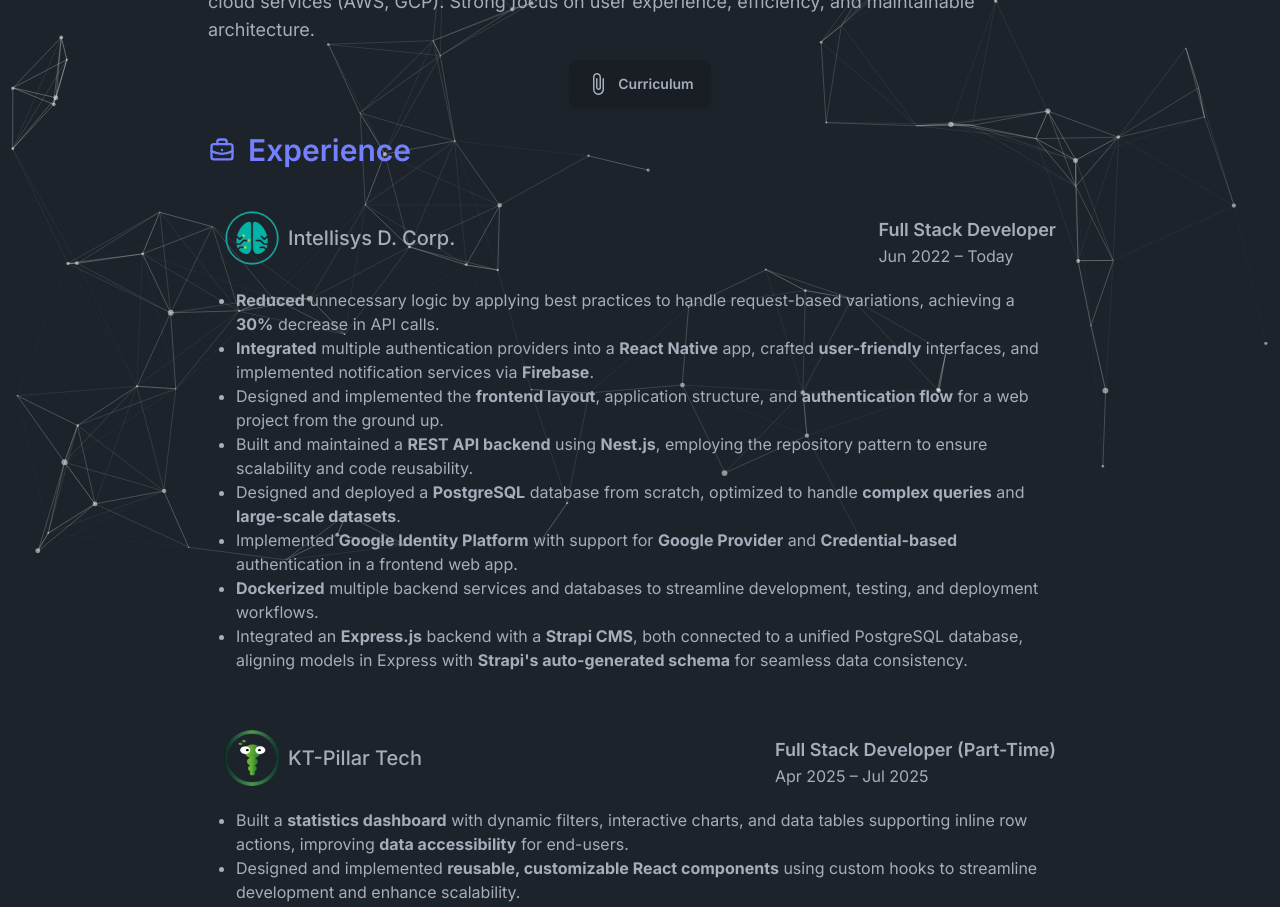
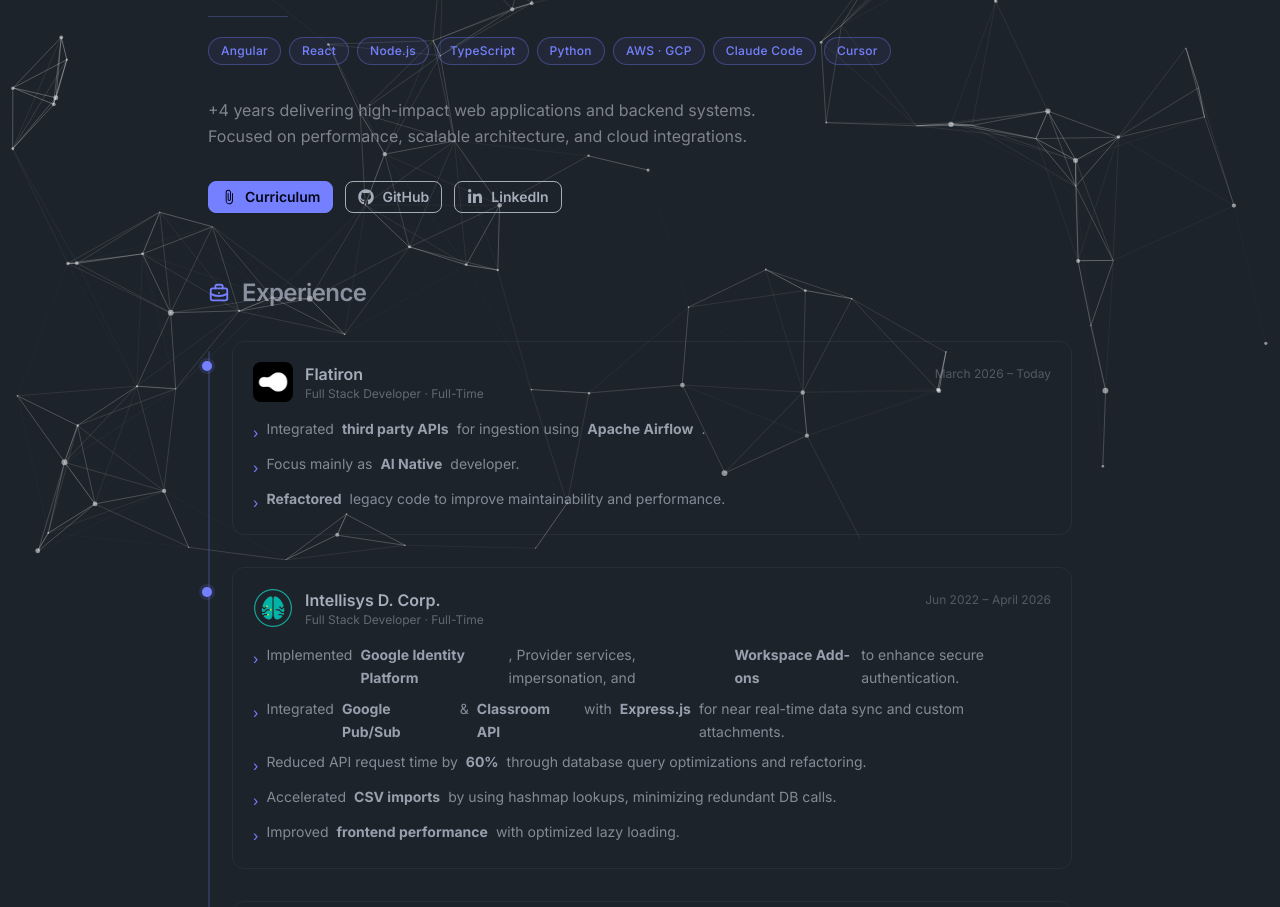
Before and after one commit to XamS9/Samuel-Gomez-Portfolio, an Angular app: page / in a window 1280 px wide. Shown: the part 240-1147 px from the top of the page. Built offline with nearby package versions, Linux system fonts and the light colour scheme.

Commit message:
feat: flatiron experience added, redesign applied

```diff
--- a/src/app/content/content.component.css
+++ b/src/app/content/content.component.css
@@ -12,3 +12,28 @@
     transform: translateY(0);
   }
 }
+
+.hero-name {
+  background: linear-gradient(
+    135deg,
+    oklch(var(--bc)) 0%,
+    oklch(var(--p)) 60%,
+    oklch(var(--a)) 100%
+  );
+  -webkit-background-clip: text;
+  -webkit-text-fill-color: transparent;
+  background-clip: text;
+}
+
+.hero-pill {
+  display: inline-flex;
+  align-items: center;
+  padding: 0.25rem 0.75rem;
+  border-radius: 9999px;
+  font-size: 0.75rem;
+  font-weight: 500;
+  border: 1px solid oklch(var(--p) / 0.35);
+  color: oklch(var(--p));
+  background: oklch(var(--p) / 0.06);
+  letter-spacing: 0.025em;
+}
--- a/src/app/content/content.component.html
+++ b/src/app/content/content.component.html
@@ -1,36 +1,71 @@
 <div class="fade-in-up z-10 relative">
   <section
     id="home"
-    class="flex justify-center flex-col pt-24 pb-8 scroll-m-20 w-full mx-auto container lg:max-w-4xl md:max-w-2xl"
+    class="flex justify-center flex-col pt-32 pb-8 scroll-m-20 w-full mx-auto container lg:max-w-4xl md:max-w-2xl"
   >
-    <h1 class="text-6xl justify-center flex mb-4">Hi, I'm Samuel</h1>
-    <p class="text-lg justify-center flex mb-4">
-      A Full Stack Developer with +3 years of experience delivering high-impact web applications and backend systems. Skilled in optimizing performance, building scalable solutions, and integrating cloud services (AWS, GCP). Strong focus on user experience, efficiency, and maintainable architecture.
+    <!-- Hero -->
+    <div class="mb-16">
+      <h1 class="hero-name text-5xl md:text-7xl font-bold leading-tight mb-3">
+        Samuel Gomez
+      </h1>
+      <p class="text-xl text-base-content/60 mb-4">Full Stack Developer</p>
+      <div class="border-t border-primary/30 w-20 mb-5"></div>
+      <div class="flex flex-wrap gap-2 mb-8">
+        <span class="hero-pill">Angular</span>
+        <span class="hero-pill">React</span>
+        <span class="hero-pill">Node.js</span>
+        <span class="hero-pill">TypeScript</span>
+        <span class="hero-pill">Python</span>
+        <span class="hero-pill">AWS · GCP</span>
+        <span class="hero-pill">Claude Code</span>
+        <span class="hero-pill">Cursor</span>
+      </div>
+      <p class="text-base text-base-content/70 max-w-xl mb-8 leading-relaxed">
+        +4 years delivering high-impact web applications and backend systems.
+        Focused on performance, scalable architecture, and cloud integrations.
       </p>
-    <div class="flex justify-center mb-6">
+      <div class="flex gap-3 flex-wrap">
         <a
-        class="btn hover:scale-110 hover:opacity-70"
+          class="btn btn-primary btn-sm gap-2"
           href="https://docs.google.com/document/d/1tpD7P368g6wMWc8_FfoGRx6uI0rm6FDw4Qj3ERFYDho/edit?usp=sharing"
           rel="noopener noreferrer"
           target="_blank"
-        ><svg
-          xmlns="http://www.w3.org/2000/svg"
-          xmlns:xlink="http://www.w3.org/1999/xlink"
-          viewBox="0 0 24 24"
-          width="24px"
-          height="24px"
         >
-          <path
-            d="M16.5 6.75v10.58c0 2.09-1.53 3.95-3.61 4.15A3.993 3.993 0 0 1 8.5 17.5V5.14c0-1.31.94-2.5 2.24-2.63A2.5 2.5 0 0 1 13.5 5v10.5c0 .55-.45 1-1 1s-1-.45-1-1V6.75c0-.41-.34-.75-.75-.75s-.75.34-.75.75v8.61c0 1.31.94 2.5 2.24 2.63A2.5 2.5 0 0 0 15 15.5V5.17c0-2.09-1.53-3.95-3.61-4.15A3.998 3.998 0 0 0 7 5v12.27c0 2.87 2.1 5.44 4.96 5.71c3.29.3 6.04-2.26 6.04-5.48V6.75c0-.41-.34-.75-.75-.75s-.75.34-.75.75z"
-            fill="currentColor"
-          ></path></svg>Curriculum</a
+          <svg xmlns="http://www.w3.org/2000/svg" viewBox="0 0 24 24" width="16px" height="16px">
+            <path d="M16.5 6.75v10.58c0 2.09-1.53 3.95-3.61 4.15A3.993 3.993 0 0 1 8.5 17.5V5.14c0-1.31.94-2.5 2.24-2.63A2.5 2.5 0 0 1 13.5 5v10.5c0 .55-.45 1-1 1s-1-.45-1-1V6.75c0-.41-.34-.75-.75-.75s-.75.34-.75.75v8.61c0 1.31.94 2.5 2.24 2.63A2.5 2.5 0 0 0 15 15.5V5.17c0-2.09-1.53-3.95-3.61-4.15A3.998 3.998 0 0 0 7 5v12.27c0 2.87 2.1 5.44 4.96 5.71c3.29.3 6.04-2.26 6.04-5.48V6.75c0-.41-.34-.75-.75-.75s-.75.34-.75.75z" fill="currentColor"/>
+          </svg>
+          Curriculum
+        </a>
+        <a
+          class="btn btn-outline btn-sm gap-2"
+          href="https://github.com/XamS9"
+          rel="noopener noreferrer"
+          target="_blank"
         >
+          <svg xmlns="http://www.w3.org/2000/svg" width="16" height="16" viewBox="0 0 496 512">
+            <path d="M165.9 397.4c0 2-2.3 3.6-5.2 3.6c-3.3.3-5.6-1.3-5.6-3.6c0-2 2.3-3.6 5.2-3.6c3-.3 5.6 1.3 5.6 3.6zm-31.1-4.5c-.7 2 1.3 4.3 4.3 4.9c2.6 1 5.6 0 6.2-2s-1.3-4.3-4.3-5.2c-2.6-.7-5.5.3-6.2 2.3zm44.2-1.7c-2.9.7-4.9 2.6-4.6 4.9c.3 2 2.9 3.3 5.9 2.6c2.9-.7 4.9-2.6 4.6-4.6c-.3-1.9-3-3.2-5.9-2.9zM244.8 8C106.1 8 0 113.3 0 252c0 110.9 69.8 205.8 169.5 239.2c12.8 2.3 17.3-5.6 17.3-12.1c0-6.2-.3-40.4-.3-61.4c0 0-70 15-84.7-29.8c0 0-11.4-29.1-27.8-36.6c0 0-22.9-15.7 1.6-15.4c0 0 24.9 2 38.6 25.8c21.9 38.6 58.6 27.5 72.9 20.9c2.3-16 8.8-27.1 16-33.7c-55.9-6.2-112.3-14.3-112.3-110.5c0-27.5 7.6-41.3 23.6-58.9c-2.6-6.5-11.1-33.3 2.6-67.9c20.9-6.5 69 27 69 27c20-5.6 41.5-8.5 62.8-8.5s42.8 2.9 62.8 8.5c0 0 48.1-33.6 69-27c13.7 34.7 5.2 61.4 2.6 67.9c16 17.7 25.8 31.5 25.8 58.9c0 96.5-58.9 104.2-114.8 110.5c9.2 7.9 17 22.9 17 46.4c0 33.7-.3 75.4-.3 83.6c0 6.5 4.6 14.4 17.3 12.1C428.2 457.8 496 362.9 496 252C496 113.3 383.5 8 244.8 8z" fill="currentColor"/>
+          </svg>
+          GitHub
+        </a>
+        <a
+          class="btn btn-outline btn-sm gap-2"
+          href="https://www.linkedin.com/in/samuel-g-dev/"
+          rel="noopener noreferrer"
+          target="_blank"
+        >
+          <svg xmlns="http://www.w3.org/2000/svg" width="16" height="16" viewBox="0 0 448 512">
+            <path d="M100.28 448H7.4V148.9h92.88zM53.79 108.1C24.09 108.1 0 83.5 0 53.8a53.79 53.79 0 0 1 107.58 0c0 29.7-24.1 54.3-53.79 54.3zM447.9 448h-92.68V302.4c0-34.7-.7-79.2-48.29-79.2c-48.29 0-55.69 37.7-55.69 76.7V448h-92.78V148.9h89.08v40.8h1.3c12.4-23.5 42.69-48.3 87.88-48.3c94 0 111.28 61.9 111.28 142.3V448z" fill="currentColor"/>
+          </svg>
+          LinkedIn
+        </a>
       </div>
-    <app-experience class="mb-6" id="experience" />
-    <app-cards class="mb-6" id="projects" />
+    </div>
+
+    <app-experience class="mb-10" id="experience" />
+    <app-cards class="mb-10" id="projects" />
     @defer () {
       <div
-        class="flex lg:flex-row flex-col items-center justify-center lg:gap-x-10"
+        class="flex lg:flex-row flex-col items-start justify-center lg:gap-x-10"
       >
         <app-stack id="stack" />
         <div></div>
--- a/src/app/experience/experience.component.css
+++ b/src/app/experience/experience.component.css
@@ -1,12 +1,47 @@
-.experience-tasks {
-  padding-block-start: 1em;
-  padding-inline-start: 2em;
-  font-size: 1.1rem;
-  list-style: disc;
+.timeline-section {
+  display: flex;
+  flex-direction: column;
+  position: relative;
+  padding-left: 1.5rem;
 }
 
-.experiences {
-  display: flex;
-  flex-direction: column;
-  gap: 24px
+.timeline-section::before {
+  content: '';
+  position: absolute;
+  left: 0;
+  top: 0.6rem;
+  bottom: 0.6rem;
+  width: 2px;
+  background: oklch(var(--p) / 0.2);
+  border-radius: 999px;
 }
+
+.timeline-entry {
+  position: relative;
+  padding-bottom: 2rem;
+}
+
+.timeline-entry:last-child {
+  padding-bottom: 0;
+}
+
+.timeline-dot {
+  position: absolute;
+  left: -1.875rem;
+  top: 1.25rem;
+  width: 0.625rem;
+  height: 0.625rem;
+  border-radius: 50%;
+  background: oklch(var(--p));
+  box-shadow: 0 0 0 3px oklch(var(--p) / 0.15);
+  transition: box-shadow 0.2s;
+}
+
+.timeline-entry:hover .timeline-dot {
+  box-shadow: 0 0 0 6px oklch(var(--p) / 0.25);
+  background: oklch(var(--p) / 0.85);
+}
+
+.timeline-card {
+  border: 1px solid oklch(var(--bc) / 0.08);
+}
--- a/src/app/experience/experience.component.html
+++ b/src/app/experience/experience.component.html
@@ -1,13 +1,13 @@
 <div class="flex flex-col mb-6">
   <h2
-    class="flex items-center mb-6 text-3xl font-semibold gap-x-3 text-primary"
+    class="flex items-center mb-8 text-2xl font-semibold gap-x-3 text-base-content/80 tracking-tight"
   >
     <svg
-      width="28"
-      height="28"
+      width="22"
+      height="22"
       xmlns="http://www.w3.org/2000/svg"
-      xmlns:xlink="http://www.w3.org/1999/xlink"
       viewBox="0 0 24 24"
+      class="text-primary"
     >
       <g
         fill="none"
@@ -25,166 +25,142 @@
     Experience
   </h2>
   @defer () {
-  <section class="experiences">
+  <section class="timeline-section">
+    <!-- Flatiron -->
+    <div class="timeline-entry group">
+      <div class="timeline-dot"></div>
+      <div class="timeline-card relative overflow-hidden rounded-xl p-5 transition-all duration-300 group-hover:scale-[1.02] group-hover:bg-base-content/[0.03]">
+        <span class="ease absolute left-0 top-0 h-0 w-0 border-t-2 rounded-t-full border-primary transition-all duration-300 group-hover:w-full"></span>
+        <span class="ease absolute right-0 top-0 h-0 w-0 border-r-2 border-primary transition-all duration-300 group-hover:h-full"></span>
+        <span class="ease absolute bottom-0 right-0 h-0 w-0 border-b-2 border-primary transition-all duration-300 group-hover:w-full"></span>
+        <span class="ease absolute bottom-0 left-0 h-0 w-0 border-l-2 border-primary transition-all duration-300 group-hover:h-full"></span>
+        <div class="flex flex-row max-sm:flex-col justify-between items-start gap-2 mb-4">
+          <div class="flex items-center gap-3">
+            <img
+              src="assets/icons/flatiron-logo.png"
+              alt="Flatiron Logo"
+              class="h-10 w-10 object-contain rounded-lg"
+            />
+            <div>
+              <h3 class="text-base font-semibold">Flatiron</h3>
+              <p class="text-xs text-base-content/50">Full Stack Developer · Full-Time</p>
+            </div>
+          </div>
+          <span class="text-xs text-base-content/40 whitespace-nowrap pt-1">March 2026 – Today</span>
+        </div>
+        <ul class="space-y-2 text-sm text-base-content/75 leading-relaxed">
+          <li class="flex gap-2">
+            <span class="text-primary mt-1 shrink-0">›</span>
+            Integrated <b class="text-base-content/90">third party APIs</b> for ingestion using <b class="text-base-content/90">Apache Airflow</b>.
+          </li>
+          <li class="flex gap-2">
+            <span class="text-primary mt-1 shrink-0">›</span>
+            Focus mainly as <b class="text-base-content/90">AI Native</b> developer.
+          </li>
+          <li class="flex gap-2">
+            <span class="text-primary mt-1 shrink-0">›</span>
+            <b class="text-base-content/90">Refactored</b> legacy code to improve maintainability and performance.
+          </li>
+        </ul>
+      </div>
+    </div>
+
     <!-- Intellisys -->
-    <article
-      class="h-fit p-4 ease hover:scale-105 duration-200 transition group"
-    >
-      <span
-        class="ease absolute left-0 top-0 h-0 w-0 border-t-2 rounded-t-full border-primary transition-all duration-200 group-hover:w-full"
-      ></span>
-      <span
-        class="ease absolute right-0 top-0 h-0 w-0 border-r-2 border-primary transition-all duration-200 group-hover:h-full"
-      ></span>
-      <span
-        class="ease absolute bottom-0 right-0 h-0 w-0 border-b-2 border-primary transition-all duration-200 group-hover:w-full"
-      ></span>
-      <span
-        class="ease absolute bottom-0 left-0 h-0 w-0 border-l-2 border-primary transition-all duration-200 group-hover:h-full"
-      ></span>
-      <div class="flex flex-row max-sm:flex-col justify-between items-center">
-        <div class="flex-row flex items-center gap-2">
+    <div class="timeline-entry group">
+      <div class="timeline-dot"></div>
+      <div class="timeline-card relative overflow-hidden rounded-xl p-5 transition-all duration-300 group-hover:scale-[1.02] group-hover:bg-base-content/[0.03]">
+        <span class="ease absolute left-0 top-0 h-0 w-0 border-t-2 rounded-t-full border-primary transition-all duration-300 group-hover:w-full"></span>
+        <span class="ease absolute right-0 top-0 h-0 w-0 border-r-2 border-primary transition-all duration-300 group-hover:h-full"></span>
+        <span class="ease absolute bottom-0 right-0 h-0 w-0 border-b-2 border-primary transition-all duration-300 group-hover:w-full"></span>
+        <span class="ease absolute bottom-0 left-0 h-0 w-0 border-l-2 border-primary transition-all duration-300 group-hover:h-full"></span>
+        <div class="flex flex-row max-sm:flex-col justify-between items-start gap-2 mb-4">
+          <div class="flex items-center gap-3">
             <img
               src="assets/intellisys_logo.webp"
               alt="Intellisys Logo"
-            class="h-14"
+              class="h-10 w-10 object-contain rounded-lg"
             />
-          <h3 class="text-xl font-medium">Intellisys D. Corp.</h3>
-        </div>
-        <div class="items-center sm:pt-2">
-          <p class="text-lg font-semibold">Full Stack Developer</p>
-          <p>Jun 2022 – Today</p>
+            <div>
+              <h3 class="text-base font-semibold">Intellisys D. Corp.</h3>
+              <p class="text-xs text-base-content/50">Full Stack Developer · Full-Time</p>
             </div>
           </div>
-      <ul class="pt-5 lg:ps-3 ps-0 list-none lg:list-disc">
-        <li>
-          <p>
-            <b>Reduced</b> unnecessary logic by applying best practices to
-            handle request-based variations, achieving a <b>30%</b> decrease in
-            API calls.
-          </p>
+          <span class="text-xs text-base-content/40 whitespace-nowrap pt-1">Jun 2022 – April 2026</span>
+        </div>
+        <ul class="space-y-2 text-sm text-base-content/75 leading-relaxed">
+          <li class="flex gap-2">
+            <span class="text-primary mt-1 shrink-0">›</span>
+            Implemented <b class="text-base-content/90">Google Identity Platform</b>, Provider services, impersonation, and <b class="text-base-content/90">Workspace Add-ons</b> to enhance secure authentication.
           </li>
-        <li>
-          <p>
-            <b>Integrated</b> multiple authentication providers into a
-            <b>React Native</b> app, crafted <b>user-friendly</b> interfaces,
-            and implemented notification services via <b>Firebase</b>.
-          </p>
+          <li class="flex gap-2">
+            <span class="text-primary mt-1 shrink-0">›</span>
+            Integrated <b class="text-base-content/90">Google Pub/Sub</b> &amp; <b class="text-base-content/90">Classroom API</b> with <b class="text-base-content/90">Express.js</b> for near real-time data sync and custom attachments.
           </li>
-        <li>
-          <p>
-            Designed and implemented the <b>frontend layout</b>, application
-            structure, and <b>authentication flow</b> for a web project from the
-            ground up.
-          </p>
+          <li class="flex gap-2">
+            <span class="text-primary mt-1 shrink-0">›</span>
+            Reduced API request time by <b class="text-base-content/90">60%</b> through database query optimizations and refactoring.
           </li>
-        <li>
-          <p>
-            Built and maintained a <b>REST API backend</b> using <b>Nest.js</b>,
-            employing the repository pattern to ensure scalability and code
-            reusability.
-          </p>
+          <li class="flex gap-2">
+            <span class="text-primary mt-1 shrink-0">›</span>
+            Accelerated <b class="text-base-content/90">CSV imports</b> by using hashmap lookups, minimizing redundant DB calls.
           </li>
-        <li>
-          <p>
-            Designed and deployed a <b>PostgreSQL</b> database from scratch,
-            optimized to handle <b>complex queries</b> and
-            <b>large-scale datasets</b>.
-          </p>
-        </li>
-        <li>
-          <p>
-            Implemented <b>Google Identity Platform</b> with support for
-            <b>Google Provider</b> and <b>Credential-based</b> authentication in
-            a frontend web app.
-          </p>
-        </li>
-        <li>
-          <p>
-            <b>Dockerized</b> multiple backend services and databases to
-            streamline development, testing, and deployment workflows.
-          </p>
-        </li>
-        <li>
-          <p>
-            Integrated an <b>Express.js</b> backend with a <b>Strapi CMS</b>,
-            both connected to a unified PostgreSQL database, aligning models in
-            Express with <b>Strapi's auto-generated schema</b> for seamless data
-            consistency.
-          </p>
+          <li class="flex gap-2">
+            <span class="text-primary mt-1 shrink-0">›</span>
+            Improved <b class="text-base-content/90">frontend performance</b> with optimized lazy loading.
           </li>
         </ul>
-    </article>
+      </div>
+    </div>
 
     <!-- KT-Pillar Tech -->
-    <article
-      class="h-fit p-4 ease hover:scale-105 duration-200 transition group"
-    >
-      <span
-        class="ease absolute left-0 top-0 h-0 w-0 border-t-2 rounded-t-full border-primary transition-all duration-200 group-hover:w-full"
-      ></span>
-      <span
-        class="ease absolute right-0 top-0 h-0 w-0 border-r-2 border-primary transition-all duration-200 group-hover:h-full"
-      ></span>
-      <span
-        class="ease absolute bottom-0 right-0 h-0 w-0 border-b-2 border-primary transition-all duration-200 group-hover:w-full"
-      ></span>
-      <span
-        class="ease absolute bottom-0 left-0 h-0 w-0 border-l-2 border-primary transition-all duration-200 group-hover:h-full"
-      ></span>
-      <div class="flex flex-row max-sm:flex-col justify-between items-center">
-        <div class="flex-row flex items-center gap-2">
+    <div class="timeline-entry group">
+      <div class="timeline-dot"></div>
+      <div class="timeline-card relative overflow-hidden rounded-xl p-5 transition-all duration-300 group-hover:scale-[1.02] group-hover:bg-base-content/[0.03]">
+        <span class="ease absolute left-0 top-0 h-0 w-0 border-t-2 rounded-t-full border-primary transition-all duration-300 group-hover:w-full"></span>
+        <span class="ease absolute right-0 top-0 h-0 w-0 border-r-2 border-primary transition-all duration-300 group-hover:h-full"></span>
+        <span class="ease absolute bottom-0 right-0 h-0 w-0 border-b-2 border-primary transition-all duration-300 group-hover:w-full"></span>
+        <span class="ease absolute bottom-0 left-0 h-0 w-0 border-l-2 border-primary transition-all duration-300 group-hover:h-full"></span>
+        <div class="flex flex-row max-sm:flex-col justify-between items-start gap-2 mb-4">
+          <div class="flex items-center gap-3">
             <img
               src="assets/ktpillar_logo.webp"
               alt="KT-Pillar Tech Logo"
-            class="h-14"
+              class="h-10 w-10 object-contain rounded-lg"
             />
-          <h3 class="text-xl font-medium">KT-Pillar Tech</h3>
-        </div>
-        <div class="items-center sm:pt-2">
-          <p class="text-lg font-semibold">Full Stack Developer (Part-Time)</p>
-          <p>Apr 2025 – Jul 2025</p>
+            <div>
+              <h3 class="text-base font-semibold">KT-Pillar Tech</h3>
+              <p class="text-xs text-base-content/50">Full Stack Developer · Part-Time</p>
             </div>
           </div>
-      <ul class="pt-5 lg:ps-3 ps-0 list-none lg:list-disc">
-        <li>
-          <p>
-            Built a <b>statistics dashboard</b> with dynamic filters,
-            interactive charts, and data tables supporting inline row actions,
-            improving <b>data accessibility</b> for end-users.
-          </p>
+          <span class="text-xs text-base-content/40 whitespace-nowrap pt-1">Apr 2025 – Jul 2025</span>
+        </div>
+        <ul class="space-y-2 text-sm text-base-content/75 leading-relaxed">
+          <li class="flex gap-2">
+            <span class="text-primary mt-1 shrink-0">›</span>
+            Built a <b class="text-base-content/90">statistics dashboard</b> with dynamic filters, interactive charts, and data tables supporting inline row actions.
           </li>
-        <li>
-          <p>
-            Designed and implemented <b>reusable, customizable React
-            components</b> using custom hooks to streamline development and
-            enhance scalability.
-          </p>
+          <li class="flex gap-2">
+            <span class="text-primary mt-1 shrink-0">›</span>
+            Designed <b class="text-base-content/90">reusable React components</b> with custom hooks for scalable development.
           </li>
-        <li>
-          <p>
-            Developed and maintained <b>backend services</b>, including API
-            endpoints, database migrations, and automated tests, ensuring
-            <b>reliability</b> and smooth feature delivery.
-          </p>
+          <li class="flex gap-2">
+            <span class="text-primary mt-1 shrink-0">›</span>
+            Developed backend services, API endpoints, database migrations, and automated tests.
           </li>
-        <li>
-          <p>
-            Implemented <b>report generation services</b> with <b>pdf-lib</b>,
-            enabling on-demand PDF export of analytics and reports.
-          </p>
+          <li class="flex gap-2">
+            <span class="text-primary mt-1 shrink-0">›</span>
+            Implemented <b class="text-base-content/90">report generation</b> with <b class="text-base-content/90">pdf-lib</b> for on-demand PDF exports.
           </li>
         </ul>
-    </article>
+      </div>
+    </div>
   </section>
   } @placeholder {
-  <div role="status" class="max-w-sm animate-pulse">
-    <div class="h-2.5 w-48 mb-4 bg-base-content rounded-full"></div>
-    <div class="h-2 max-w-[360px] mb-2.5 bg-base-content rounded-full"></div>
-    <div class="h-2 mb-2.5 bg-base-content rounded-full"></div>
-    <div class="h-2 max-w-[330px] mb-2.5 bg-base-content rounded-full"></div>
-    <div class="h-2 max-w-[300px] mb-2.5 bg-base-content rounded-full"></div>
-    <div class="h-2 max-w-[360px] bg-base-content rounded-full"></div>
+  <div role="status" class="max-w-sm animate-pulse pl-8">
+    <div class="h-2.5 w-48 mb-4 bg-base-content/20 rounded-full"></div>
+    <div class="h-2 max-w-[360px] mb-2.5 bg-base-content/20 rounded-full"></div>
+    <div class="h-2 mb-2.5 bg-base-content/20 rounded-full"></div>
+    <div class="h-2 max-w-[330px] mb-2.5 bg-base-content/20 rounded-full"></div>
     <span class="sr-only">Loading...</span>
   </div>
   }
--- a/src/styles.css
+++ b/src/styles.css
@@ -1,8 +1,35 @@
-@import url('https://fonts.googleapis.com/css2?family=Inter:wght@100..900&display=swap');
+@import url('https://fonts.googleapis.com/css2?family=Inter:wght@100..900&family=Press+Start+2P&display=swap');
 
 @tailwind base;
 @tailwind components;
 @tailwind utilities;
+
 html {
   scroll-behavior: smooth;
 }
+
+/* Offset scroll targets for the fixed navbar */
+#home, #experience, #projects, #stack, #contact {
+  scroll-margin-top: 5rem;
+}
+
+::selection {
+  background-color: oklch(var(--p) / 0.25);
+}
+
+::-webkit-scrollbar {
+  width: 6px;
+}
+
+::-webkit-scrollbar-track {
+  background: transparent;
+}
+
+::-webkit-scrollbar-thumb {
+  background: oklch(var(--p) / 0.4);
+  border-radius: 999px;
+}
+
+::-webkit-scrollbar-thumb:hover {
+  background: oklch(var(--p) / 0.7);
+}
```
Also changed, not shown: .claude/settings.local.json (added), src/assets/icons/flatiron-logo.png (added), 1 other file (tests, documents, lock files or other folders). Lines whose indentation alone changed are shown as unchanged.
